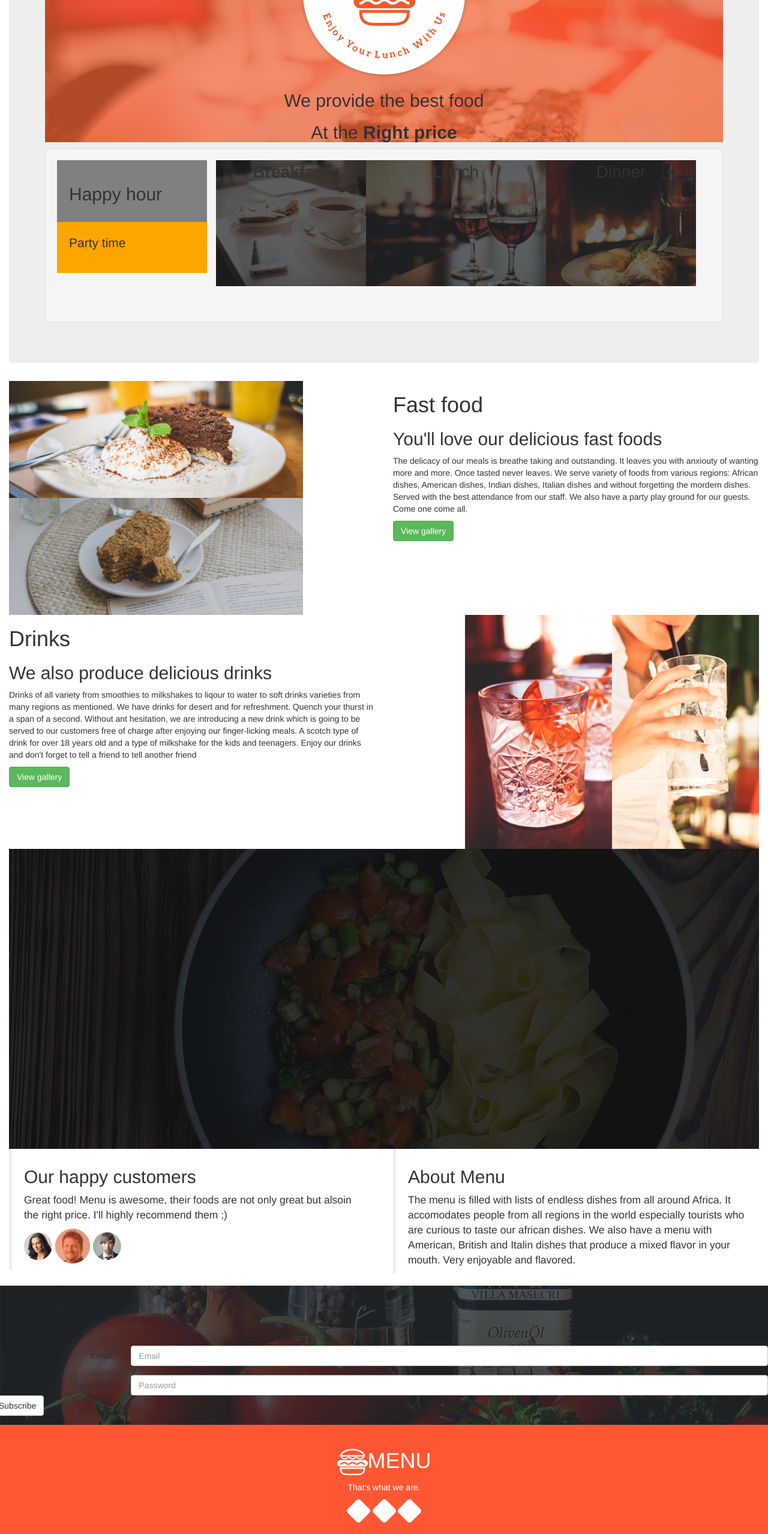
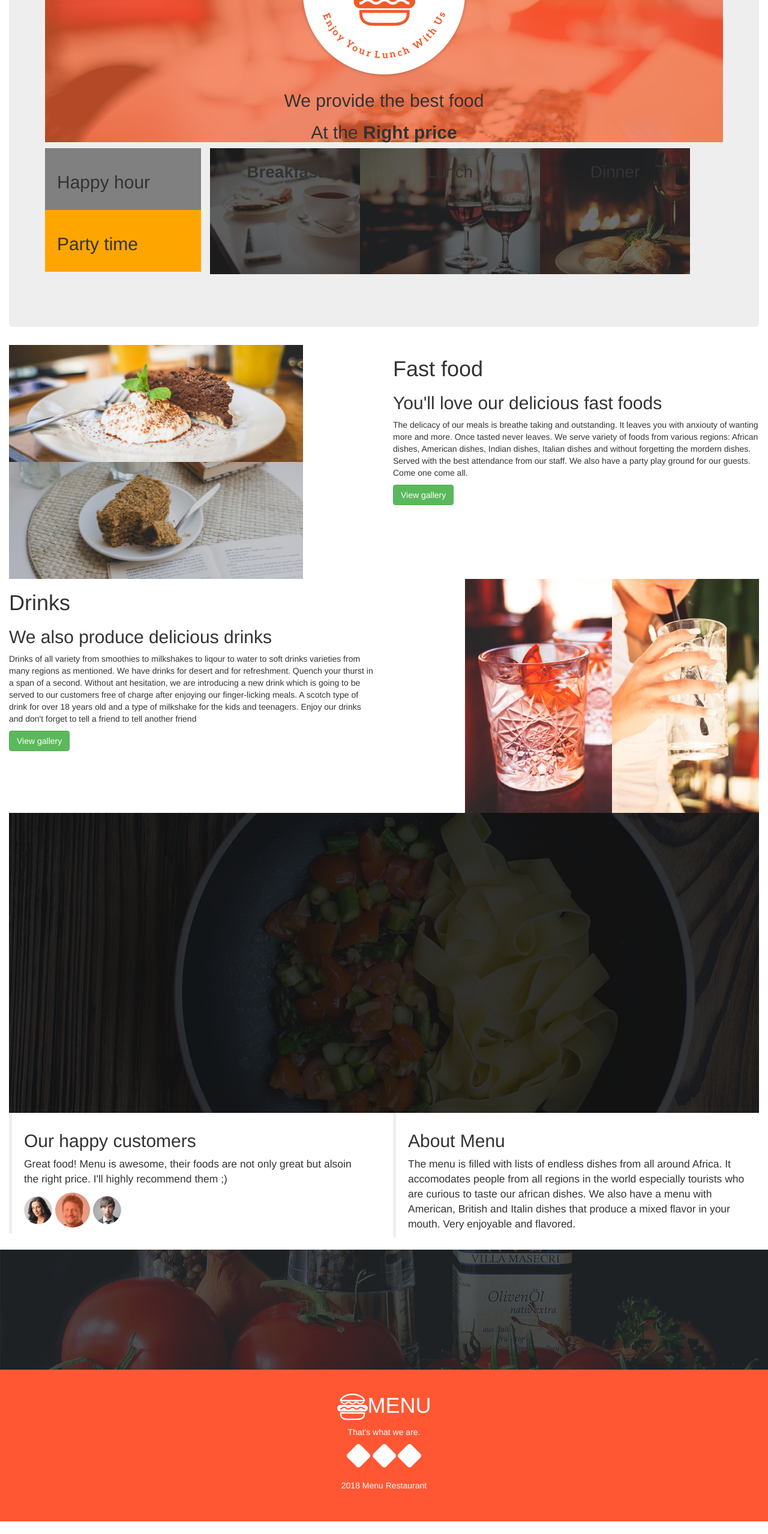
Before and after one commit to Anne-15/AnitasKitchen, a plain HTML site: page index.html in a window 1280 px wide. Shown: the part 203-2760 px from the top of the page at 60% size. After the commit the page ends 2739 px from the top, so only its background shows below. Drawn offline with nearby package versions, Linux system fonts and the light colour scheme.

Commit message:
add changes made

```diff
--- a/css/styles.css
+++ b/css/styles.css
@@ -35,8 +35,7 @@
   font-size: 28px;
   background-image: url("../images/foodtop/breakfast.jpg");
   background-repeat: no-repeat;
-  padding-left: 20px;
-  padding-right: 20px;
+  padding: 20px;
   width: 250px;
   height: 250px;
 }
@@ -44,11 +43,8 @@
 .breakfast:hover {
   color: skyblue;
   text-decoration-color: pink;
-<<<<<<< HEAD
-=======
   text-align: center;
   font-size: 28px;
->>>>>>> gh-pages
 }
 
 .lunch {
@@ -56,6 +52,7 @@
   font-size: 28px;
   background-image: url("../images/foodtop/lunch.jpg");
   background-repeat: no-repeat;
+  padding: 20px;
   width: 300px;
   height: 250px;
 }
@@ -63,11 +60,8 @@
 .lunch:hover {
   color: skyblue;
   text-decoration-color: pink;
-<<<<<<< HEAD
-=======
   text-align: center;
   font-size: 28px;
->>>>>>> gh-pages
 }
 
 .dinner {
@@ -75,6 +69,7 @@
   font-size: 28px;
   background-image: url("../images/foodtop/dinner.jpg");
   background-repeat: no-repeat;
+  padding: 20px;
   width: 250px;
   height: 250px;
 }
@@ -82,11 +77,8 @@
 .dinner:hover {
   color: skyblue;
   text-decoration-color: pink;
-<<<<<<< HEAD
-=======
   text-align: center;
   font-size: 28px;
->>>>>>> gh-pages
 }
 
 .format {
--- a/index.html
+++ b/index.html
@@ -17,14 +17,13 @@
         <h2>We provide the best food</h2>
         <h2>At the <strong>Right price</strong></h2>
       </div>
-      <div class="well">
       <div class="row">
         <div class="col-md-3">
           <div class="item2">
             <h2>Happy hour</h2>
           </div>
           <div class="item1">
-              <p>Party time</p>
+            <h2>Party time</h2>
           </div>
         </div>
         <div class="col-md-3 breakfast">
@@ -35,7 +34,6 @@
         </div>
         <div class="col-md-3 dinner">
           Dinner
-          </div>
         </div>
       </div>
     </div>
@@ -74,6 +72,7 @@
     </div>
     <div class="format">
 
+
     </div>
     <div class="row">
       <div class="col-md-6">
@@ -98,21 +97,7 @@
       </div>
     </div>
   </div>
-  <div class="python">
-    <form class="form-horizontal">
-      <div class="form-group">
-        <label for="inputEmail3" class="col-sm-2 control-label">Email</label>
-        <div class="col-sm-10">
-          <input type="email" class="form-control" id="inputEmail3" placeholder="Email"></div>
-      </div>
-      <div class="form-group">
-        <label for="inputPassword3" class="col-sm-2 control-label">Password
-</label>
-        <div class="col-sm-10">
-          <input type="password" class="form-control" id="inputPassword2" placeholder="Password"></div>
-        <button type="subscribe" class="btn btn-default">Subscribe</button>
-    </form>
-    </div>
+  <div class="python"></div>
   <div class="footer" style="background-color: #FF5733">
     <h1>
       <img src="images/footerlogos/logo_white.png" alt="Logo">MENU</h1>
--- a/js/scripts.js
+++ b/js/scripts.js
@@ -3,3 +3,8 @@
     ("ul").append("<li>View gallery</li>");
   });
 });
+$(document).ready(function() {
+  $("Subscribe").click(function() {
+    alert("Thank you for staying in touch with us. We will communicate.");
+  });
+});
```
Lines whose indentation alone changed are shown as unchanged.
